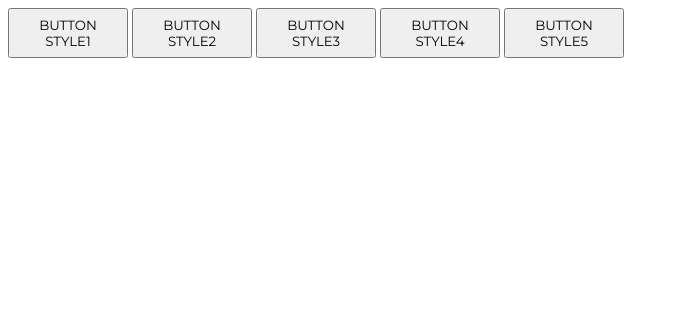
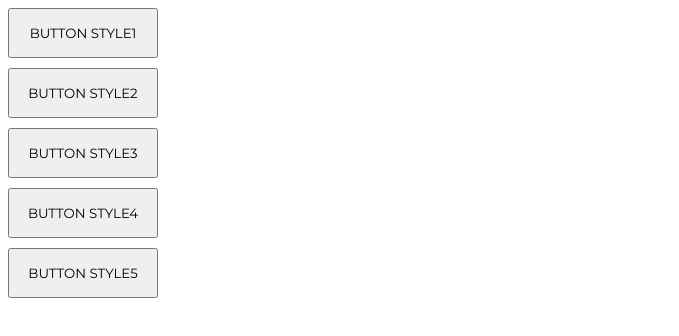
Before and after one commit to z2est/frontend-challenge, a plain HTML site: page Challenge3/index.html in a window 1280 px wide. Shown: the whole page, without its empty margins (0-679 px from the left). Drawn offline with Linux system fonts and the light colour scheme.

Commit message:
Challenge3 - 버튼스타일1 SCSS 코드 커밋

```diff
--- a/Challenge3/index.html
+++ b/Challenge3/index.html
@@ -8,10 +8,12 @@
     <link rel="stylesheet" href="styles/styles.css">
 </head>
 <body>
-    <button class="btn__style1">Button Style1</button>
-    <button class="btn__style2">Button Style2</button>
-    <button class="btn__style3">Button Style3</button>
-    <button class="btn__style4">Button Style4</button>
-    <button class="btn__style5">Button Style5</button>
+    <div class="container">
+        <button class="btn__style1">Button Style1</button>
+        <button class="btn__style2">Button Style2</button>
+        <button class="btn__style3">Button Style3</button>
+        <button class="btn__style4">Button Style4</button>
+        <button class="btn__style5">Button Style5</button>
+    </div>
 </body>
 </html>
--- a/Challenge3/styles/styles.scss
+++ b/Challenge3/styles/styles.scss
@@ -1,8 +1,32 @@
 @import url(https://fonts.googleapis.com/css?family=Montserrat);
+
+.container {
+    display: flex;
+    flex-direction: column;
+}
 
 button {
   font-family: 'Montserrat', sans-serif;
   text-transform: uppercase;
-  width: 120px;
+  width: 150px;
   height: 50px;
+  margin-bottom: 10px;
 }
+.btn__style1:after,
+.btn__style1:before {
+    content: '';
+    transition: all 300ms ease-in-out;
+}
+
+.btn__style1:after {
+    content: '>>';
+    float: right;
+    opacity: 0;
+    width: 0;
+    overflow: hidden;
+}
+
+.btn__style1:hover:after{
+    opacity: 1;
+    width: 20px;
+}
```
Also changed, not shown: Challenge3/styles/styles.css, 1 other file.
